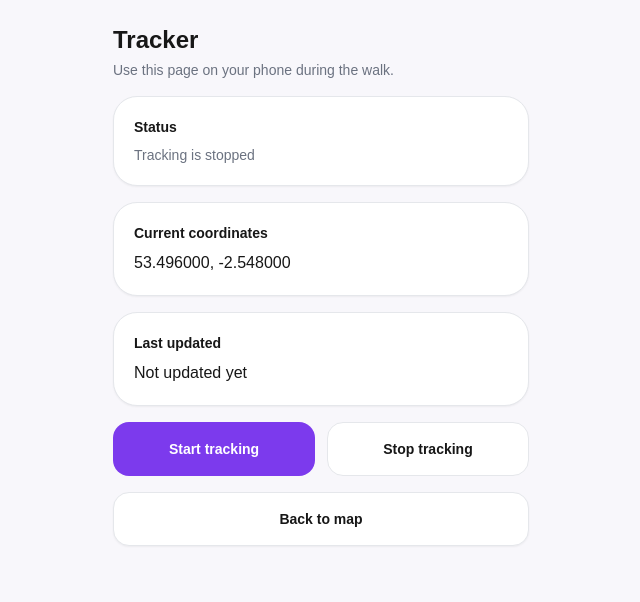
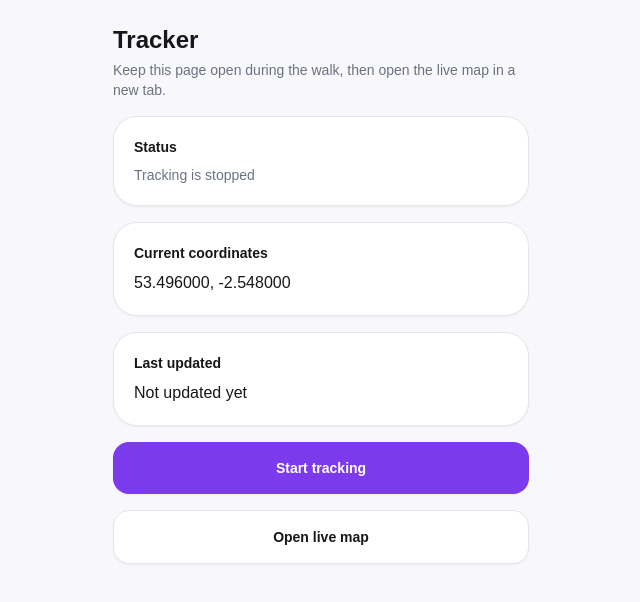
Before and after one commit to DevJWPlat/75k-in-2-days, a Vue app: page /tracker in a window 1280 px wide. Shown: the top 602 px of the page, without its empty margins (319-959 px from the left). Built offline with nearby package versions, Linux system fonts and the light colour scheme.

Commit message:
Refactor TrackerView component for improved layout and functionality; update button logic for tracking state and enhance user instructions for live map access.

```diff
--- a/src/views/TrackerView.vue
+++ b/src/views/TrackerView.vue
@@ -19,7 +19,6 @@ const statusText = computed(() => {
 
 const formattedCoords = computed(() => {
   if (!liveCoords.value?.length) return 'No location yet'
-
   return `${liveCoords.value[1].toFixed(6)}, ${liveCoords.value[0].toFixed(6)}`
 })
 
@@ -39,50 +38,58 @@ const formattedUpdated = computed(() => {
     <div class="mb-4">
       <h1 class="text-2xl font-bold">Tracker</h1>
       <p class="mt-1 text-sm text-[var(--app-muted)]">
-        Use this page on your phone during the walk.
+        Keep this page open during the walk, then open the live map in a new tab.
       </p>
     </div>
 
     <div class="space-y-4">
       <div class="rounded-3xl border border-[var(--app-border)] bg-white p-5 shadow-sm">
         <p class="text-sm font-semibold">Status</p>
-        <p class="mt-2 text-sm text-[var(--app-muted)]">{{ statusText }}</p>
+        <p class="mt-2 text-sm text-[var(--app-muted)]">
+          {{ statusText }}
+        </p>
       </div>
 
       <div class="rounded-3xl border border-[var(--app-border)] bg-white p-5 shadow-sm">
         <p class="text-sm font-semibold">Current coordinates</p>
-        <p class="mt-2 break-all text-base">{{ formattedCoords }}</p>
+        <p class="mt-2 break-all text-base">
+          {{ formattedCoords }}
+        </p>
       </div>
 
       <div class="rounded-3xl border border-[var(--app-border)] bg-white p-5 shadow-sm">
         <p class="text-sm font-semibold">Last updated</p>
-        <p class="mt-2 text-base">{{ formattedUpdated }}</p>
+        <p class="mt-2 text-base">
+          {{ formattedUpdated }}
+        </p>
       </div>
 
-      <div class="grid grid-cols-2 gap-3">
       <button
+        v-if="!trackingActive"
         type="button"
-          class="rounded-2xl bg-[var(--app-purple)] px-4 py-4 text-sm font-semibold text-white"
+        class="block w-full rounded-2xl bg-[var(--app-purple)] px-4 py-4 text-center text-sm font-semibold text-white shadow-sm"
         @click="startTracking"
       >
         Start tracking
       </button>
 
       <button
+        v-else
         type="button"
-          class="rounded-2xl border border-[var(--app-border)] bg-white px-4 py-4 text-sm font-semibold text-[var(--app-text)]"
+        class="block w-full rounded-2xl bg-red-600 px-4 py-4 text-center text-sm font-semibold text-white shadow-sm"
         @click="stopTracking"
       >
         Stop tracking
       </button>
-      </div>
 
-      <RouterLink
-        to="/"
-        class="block rounded-2xl border border-[var(--app-border)] bg-white px-4 py-4 text-center text-sm font-semibold text-[var(--app-text)] shadow-sm"
+      <a
+        href="/"
+        target="_blank"
+        rel="noopener noreferrer"
+        class="block w-full rounded-2xl border border-[var(--app-border)] bg-white px-4 py-4 text-center text-sm font-semibold text-[var(--app-text)] shadow-sm"
       >
-        Back to map
-      </RouterLink>
+        Open live map
+      </a>
     </div>
   </main>
 </template>
```
Lines whose indentation alone changed are shown as unchanged.
